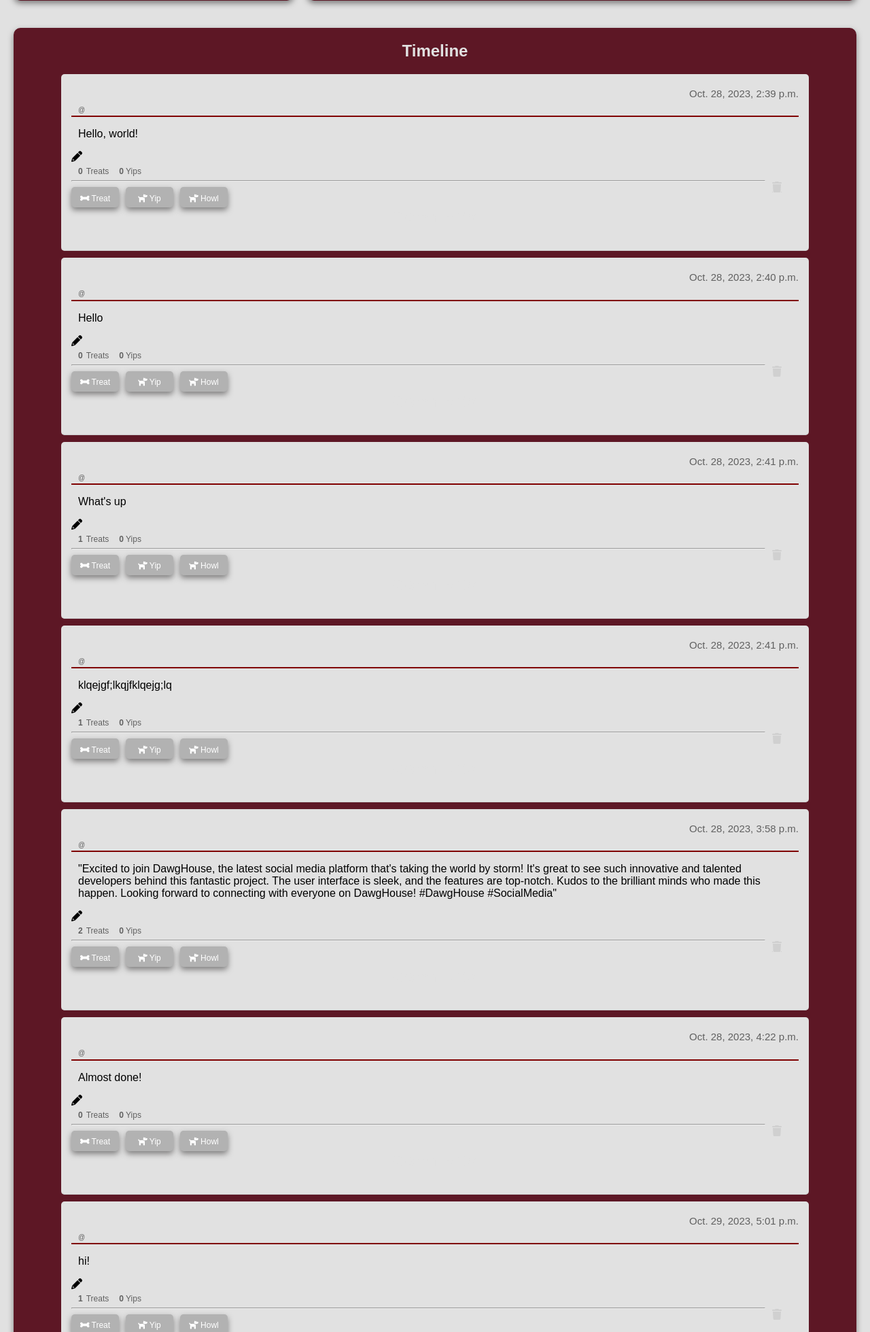
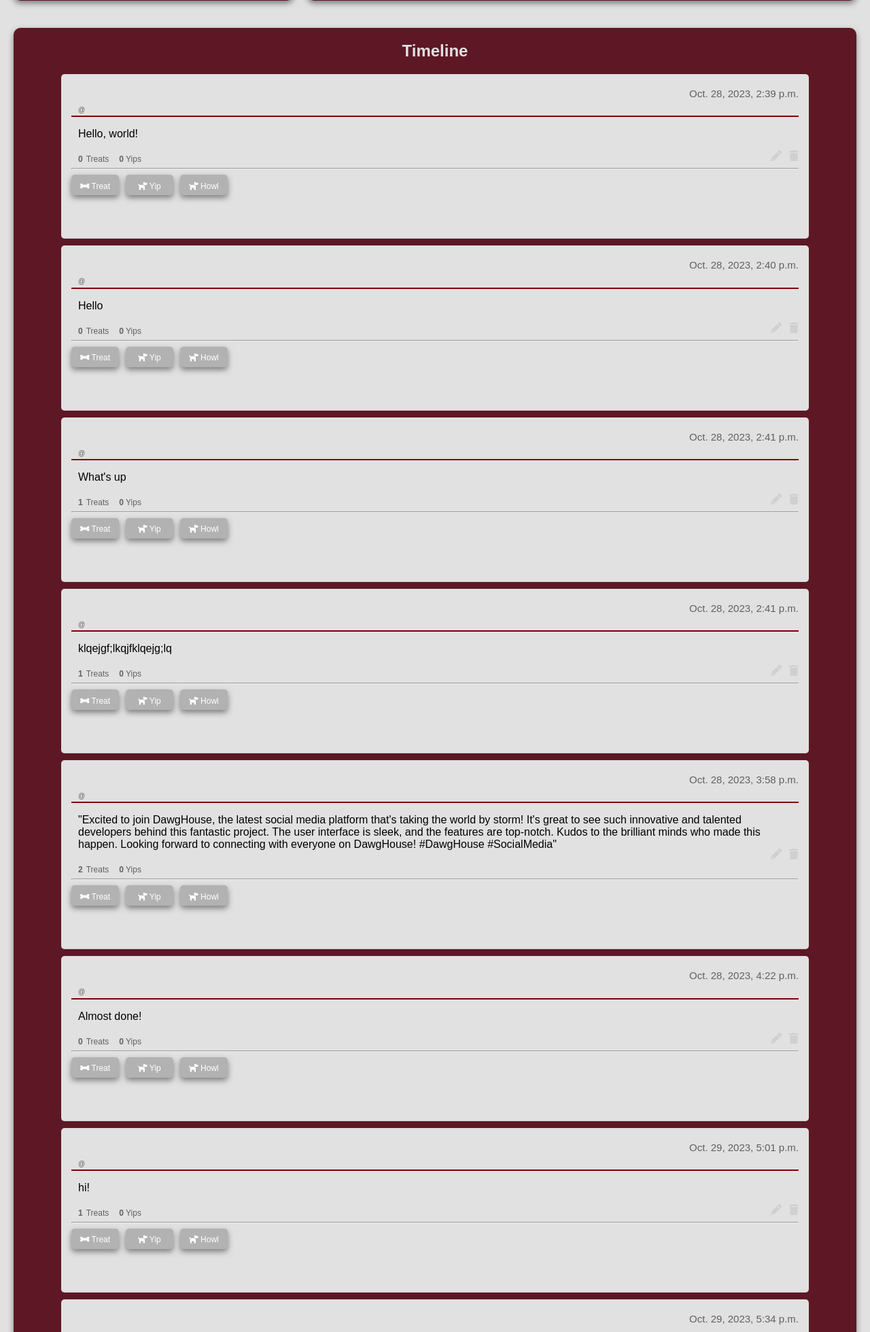
Before and after one commit to Ragnarok9401/intro_software_eng_jf1774, a Django app: template DawgHouse/homepage/templates/user_profile.html in a window 1280 px wide. Shown: the part 770-2729 px from the top of the page at 68% size. Run offline with Django 4.2, Linux system fonts and the light colour scheme; the template is opened without the code that fills it: values that come from a table or form of the project are taken from there, others are empty; data comes from the database, SQL or seed files in the repository; both versions use the stored data as it was after the commit.

Commit message:
Styled edit/delete buttons
I styled the edit and delete buttons to be more consistent with each other.

```diff
--- a/DawgHouse/homepage/static/profile.css
+++ b/DawgHouse/homepage/static/profile.css
@@ -453,6 +453,8 @@ ul {
     border-radius: 5px;
     resize: none;
     background-color:#f7f7f7;
+    border: none;
+    box-shadow: 0 4px 8px rgb(127, 126, 126);
 }
 
 /* show button to reveal the edit form for a bark */
@@ -474,16 +476,28 @@ ul {
     padding-right: 25px;
 }
 
-/* button to delete a bark */
-.delete-bark {
-    margin-top: 45px;
-    float: right;
+.action-icons {
+    display: flex;
+    align-items: center;
+    gap: 10px;  /* provides spacing between icons */
+}
+
+.edit-bark, .delete-bark {
     cursor: pointer;
     color: #d0d0d0;
-    margin-left: 10px;
+    position: absolute;
+    top: 50%;
+    transform: translateY(100%);
 }
 
-/* hover effect for the delete button */
-.delete-bark:hover {
+.edit-bark:hover, .delete-bark:hover {
     color: #a0a0a0;
 }
+
+.edit-bark {
+    right: 25px;
+}
+
+.delete-bark {
+    right: 0;
+}
--- a/DawgHouse/homepage/templates/user_profile.html
+++ b/DawgHouse/homepage/templates/user_profile.html
@@ -104,8 +104,10 @@
               <!--content of barks-->
               <div class="bark-content-display">
                 <p id="bark-content-{{ bark.id }}">{{ bark.content }}</p>
-                <i class="fa fa-pencil edit-bark" data-bark-id="{{ bark.id }}" aria-hidden="true"></i>
-                <a href="{% url 'delete_bark' bark.id %}" class="fa fa-trash delete-bark" onclick="return confirm('Are you sure you want to delete this bark?');" aria-hidden="true"></a>
+                <div class="action-icons">
+                  <i class="fa fa-pencil edit-bark" data-bark-id="{{ bark.id }}" aria-hidden="true"></i>
+                  <a href="{% url 'delete_bark' bark.id %}" class="fa fa-trash delete-bark" onclick="return confirm('Are you sure you want to delete this bark?');" aria-hidden="true"></a>
+              </div>
               </div>
               <!--edit barks (needs functionality)-->
               <div class="edit-bark-form" id="edit-bark-form-{{ bark.id }}" style="display: none;">
```
Also changed, not shown: DawgHouse/db.sqlite3.
